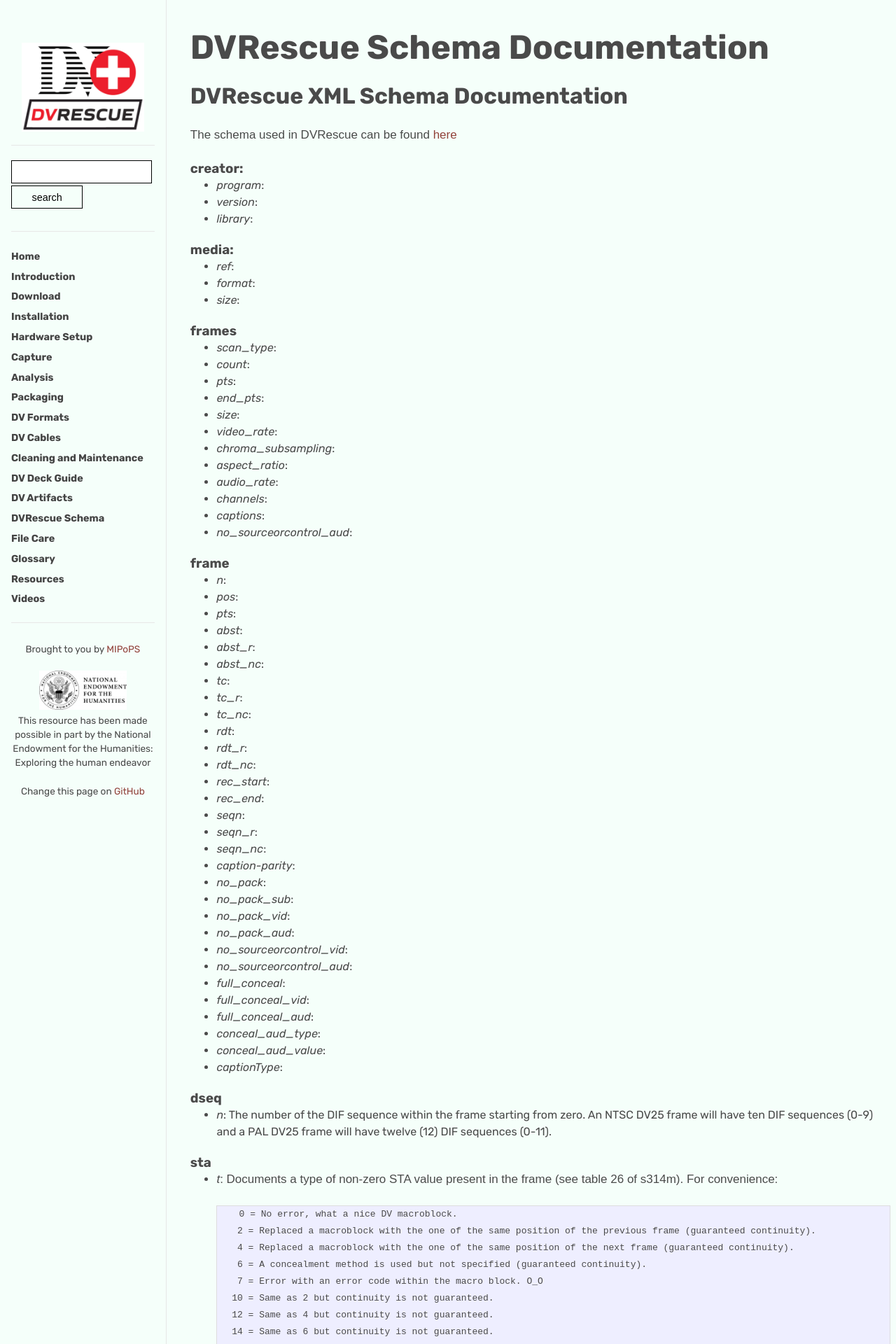
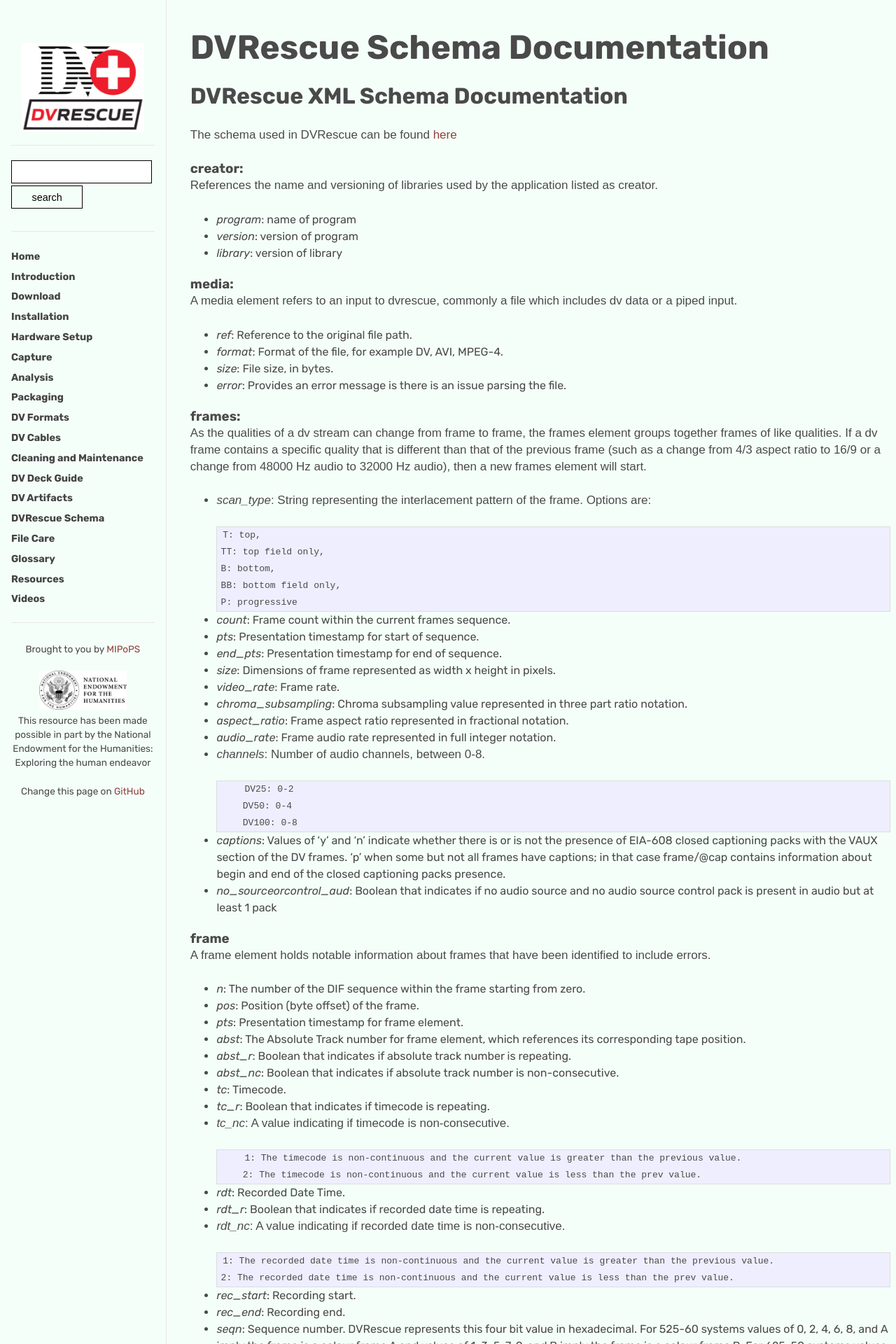
Before and after one commit to mipops/dvrescue, a Jekyll site: the page built from docs/_sections/schema_docs.md, in a window 1280 px wide. Shown: the top 1920 px of the page at 70% size. Built offline with Jekyll 4.4.1, drawn with Linux system fonts in a browser that asks for light colours; some of the changed text lies outside the part shown.

Commit message:
more schema defs

```diff
--- a/docs/_sections/schema_docs.md
+++ b/docs/_sections/schema_docs.md
@@ -8,60 +8,88 @@
 The schema used in DVRescue can be found [here](https://github.com/mipops/dvrescue/blob/main/tools/dvrescue.xsd)
 
 ### creator:
-  - _program_:
-  - _version_:
-  - _library_:
+References the name and versioning of libraries used by the application listed as creator.
+  - _program_: name of program
+  - _version_: version of program
+  - _library_: version of library
 
 ### media:
-  - _ref_:
-  - _format_:
-  - _size_:
+A media element refers to an input to dvrescue, commonly a file which includes dv data or a piped input.
+  - _ref_: Reference to the original file path.
+  - _format_: Format of the file, for example DV, AVI, MPEG-4.
+  - _size_: File size, in bytes.
+  - _error_: Provides an error message is there is an issue parsing the file.
 
-### frames
-  - _scan_type_:
-  - _count_:
-  - _pts_:
-  - _end_pts_:
-  - _size_:
-  - _video_rate_:
-  - _chroma_subsampling_:
-  - _aspect_ratio_:
-  - _audio_rate_:
-  - _channels_:
-  - _captions_:
-  - _no_sourceorcontrol_aud_:
+### frames:
+As the qualities of a dv stream can change from frame to frame, the frames element groups together frames of like qualities. If a dv frame contains a specific quality that is different than that of the previous frame (such as a change from 4/3 aspect ratio to 16/9 or a change from 48000 Hz audio to 32000 Hz audio), then a new frames element will start.
+  - _scan_type_: String representing the interlacement pattern of the frame. Options are:
+
+        T: top,
+        TT: top field only,
+        B: bottom,
+        BB: bottom field only,
+        P: progressive
+
+  - _count_: Frame count within the current frames sequence.
+  - _pts_: Presentation timestamp for start of sequence.
+  - _end_pts_: Presentation timestamp for end of sequence.
+  - _size_: Dimensions of frame represented as width x height in pixels.
+  - _video_rate_: Frame rate.
+  - _chroma_subsampling_:  Chroma subsampling value represented in three part ratio notation.
+  - _aspect_ratio_: Frame aspect ratio represented in fractional notation.
+  - _audio_rate_: Frame audio rate represented in full integer notation.
+  - _channels_:  Number of audio channels, between 0-8.
+
+            DV25: 0-2
+            DV50: 0-4
+            DV100: 0-8
+
+  - _captions_: Values of 'y' and 'n' indicate whether there is or is not the presence of EIA-608 closed captioning packs with the VAUX section of the DV frames. 'p' when some but not all frames have captions; in that case frame/@cap contains information about begin and end of the closed captioning packs presence.
+  - _no_sourceorcontrol_aud_: Boolean that indicates if no audio source and no audio source control pack is present in audio but at least 1 pack
 
 ### frame
-  - _n_:
-  - _pos_:
-  - _pts_:
-  - _abst_:
-  - _abst_r_:
-  - _abst_nc_:
-  - _tc_:
-  - _tc_r_:
-  - _tc_nc_:
-  - _rdt_:
-  - _rdt_r_:
-  - _rdt_nc_:
-  - _rec_start_:
-  - _rec_end_:
-  - _seqn_:
-  - _seqn_r_:
-  - _seqn_nc_:
-  - _caption-parity_:
-  - _no_pack_:
-  - _no_pack_sub_:
-  - _no_pack_vid_:
-  - _no_pack_aud_:
-  - _no_sourceorcontrol_vid_:
-  - _no_sourceorcontrol_aud_:
-  - _full_conceal_:
-  - _full_conceal_vid_:
-  - _full_conceal_aud_:
-  - _conceal_aud_type_:
-  - _conceal_aud_value_:
-  - _captionType_:
+A frame element holds notable information about frames that have been identified to include errors.
+  - _n_: The number of the DIF sequence within the frame starting from zero.
+  - _pos_: Position (byte offset) of the frame.
+  - _pts_: Presentation timestamp for frame element.
+  - _abst_: The Absolute Track number for frame element, which references its corresponding tape position.
+  - _abst_r_: Boolean that indicates if absolute track number is repeating.
+  - _abst_nc_: Boolean that indicates if absolute track number is non-consecutive.
+  - _tc_:  Timecode.
+  - _tc_r_: Boolean that indicates if timecode is repeating.
+  - _tc_nc_: A value indicating if timecode is non-consecutive.
+
+            1: The timecode is non-continuous and the current value is greater than the previous value.
+            2: The timecode is non-continuous and the current value is less than the prev value.
+
+  - _rdt_: Recorded Date Time.
+  - _rdt_r_: Boolean that indicates if recorded date time is repeating.
+  - _rdt_nc_: A value indicating if recorded date time is non-consecutive.
+
+        1: The recorded date time is non-continuous and the current value is greater than the previous value.
+        2: The recorded date time is non-continuous and the current value is less than the prev value.
+
+  - _rec_start_: Recording start.
+  - _rec_end_: Recording end.
+  - _seqn_: Sequence number. DVRescue represents this four bit value in hexadecimal. For 525-60 systems values of 0, 2, 4, 6, 8, and A imply the frame is a colour frame A and values of 1, 3, 5, 7, 9, and B imply the frame is a colour frame B. For 625-50 systems values of 0, 4, and 8 imply the frame is field 1 and field 2, values of 1, 5, and 9 imply the frame is field 3 and field 4, values of 2, 6, and A imply the frame is field 5 and field 6, and values of 3, 7, and B imply the frame is field 7 and field 8. Values of C, D, and E are not used and a value of F implies that there is no sequence number information. Generally sequence numbers are recorded in a repeating pattern of 0 through B sequentially.
+  - _seqn_r_: Boolean that indicates if the sequence number is repeating.
+  - _seqn_nc_: Boolean that indicates if the sequence number is non-consecutive.
+  - _caption-parity_: A value of 'mismatch' indicates that a EIA-608 closed captioning pack is present within the VAUX section of the frame, but that at least one of the contained captioning values fails its parity check.
+  - _no_pack_: Boolean that indicates if no pack is present in subcode/video/audio.
+  - _no_pack_sub_: Boolean that indicates if no pack is present in subcode but at least 1 pack is present is video or audio.
+  - _no_pack_vid_: Boolean that indicates if no pack is present in video but at least 1 pack is present is subcode or audio.
+  - _no_pack_aud_: Boolean that indicates if no pack is present in audio but at least 1 pack is present in subcode or video.
+  - _no_sourceorcontrol_vid_: Boolean that indicates if no video source and no video source control pack is present in video but at least 1 pack is present in video.
+  - _no_sourceorcontrol_aud_: Boolean that indicates if no audio source and no audio source control pack is present in audio but at least 1 pack is present in audio.
+  - _full_conceal_: Boolean that indicates that all video information in frame consists of error concealment, and all audio information consists of audio error codes.
+  - _full_conceal_vid_: Boolean that indicates that all video information in frame consists of error concealment.
+  - _full_conceal_aud_: Boolean that indicates that all audio information in frame consists of error codes.
+  - _conceal_aud_type_: See audType@t.
+  - _conceal_aud_value_: See audType@v.
+  - _captionType_: When frames/@captions is 'p' (partial), contains information about closed captioning packs presence.
+
+        'on' at the first (in this 'frames' element) frame starting a closed captioning packs stream.
+        'off' at the first frame without captioning packs when previous frames have it.
 
 
 ### dseq
```
